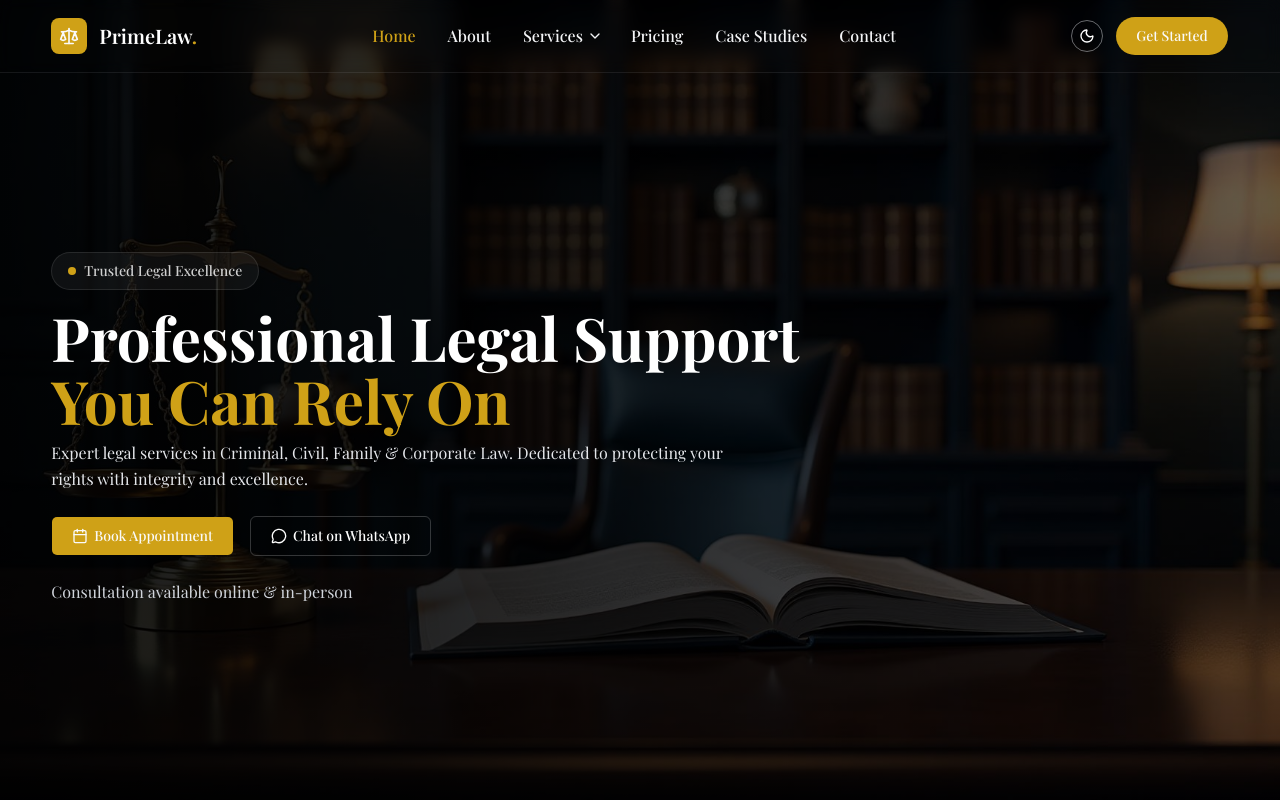
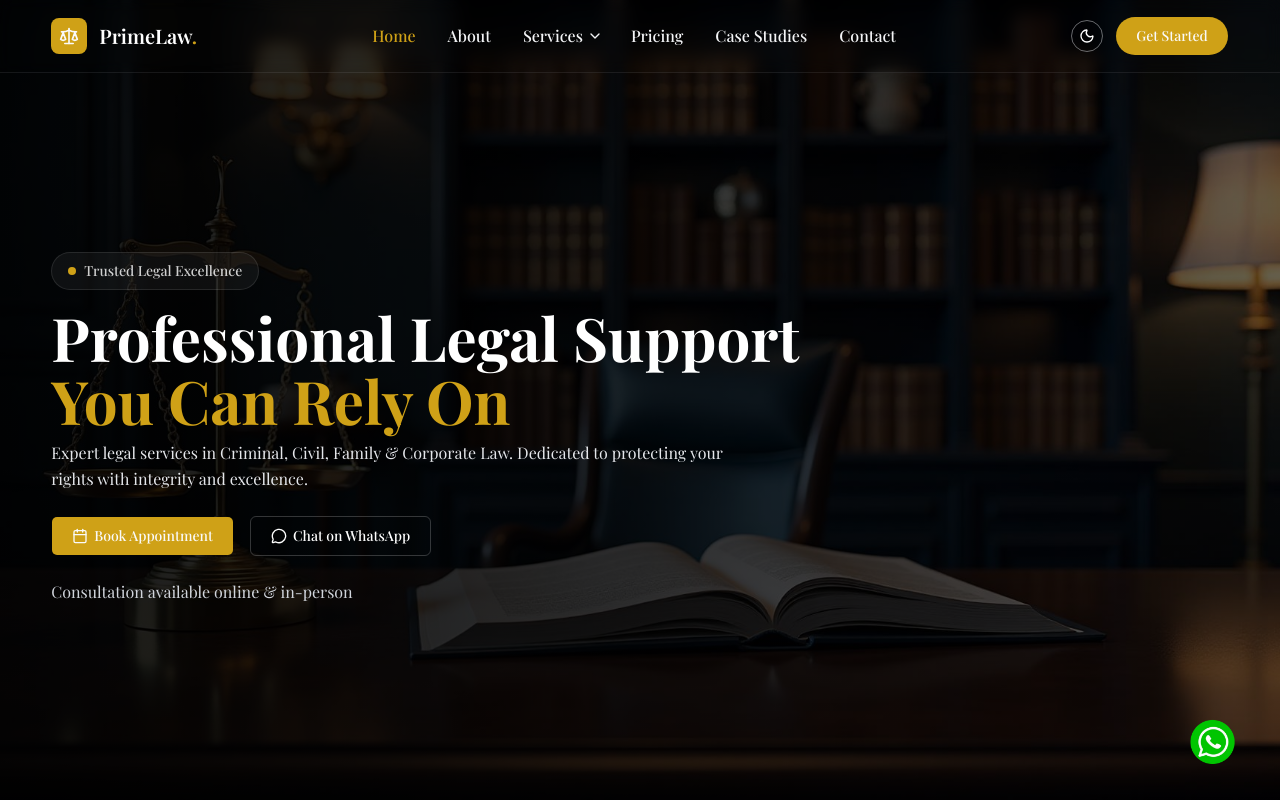
Before and after one commit to abdurrahmanrahat/law-firm, a React (Vite) app: page / in a window 1280 px wide. Shown: the top 800 px of the page. Built offline with nearby package versions, Linux system fonts and the light colour scheme; a web font is replaced by a local one.

Commit message:
whatsapp action

```diff
--- a/src/components/Layout/MainLayout.tsx
+++ b/src/components/Layout/MainLayout.tsx
@@ -2,6 +2,7 @@ import { Outlet } from "react-router-dom";
 import Footer from "../Shared/Footer";
 import Navbar from "../Shared/Navbar";
 import ScrollToTop from "../Shared/Ui/ScrollToTop";
+import WhatsAppAction from "../Shared/Ui/WhatsAppAction";
 
 const MainLayout = () => {
   return (
@@ -12,6 +13,7 @@ const MainLayout = () => {
           <Outlet />
         </div>
         <Footer />
+        <WhatsAppAction />
       </div>
     </ScrollToTop>
   );
--- a/src/components/Shared/Navbar.tsx
+++ b/src/components/Shared/Navbar.tsx
@@ -320,16 +320,16 @@ export default function Navbar() {
                   })}
                 </div>
 
-                <div className="mt-5 flex flex-col gap-3 border-t pt-5">
-                  <Link to="/contact">
-                    <Button className="rounded-full" size="lg">
+                <div className="mt-5 flex flex-col gap-3 border-t border-border/60 pt-5">
+                  <Link to="/contact" onClick={closeMobileMenu}>
+                    <Button className="rounded-full px-5" size="lg">
                       Get Started
                     </Button>
                   </Link>
-                  <Link to="/contact">
+                  <Link to="/contact" onClick={closeMobileMenu}>
                     <Button
                       variant="outline"
-                      className="rounded-full"
+                      className="rounded-full px-5"
                       size="lg"
                     >
                       Book Demo
--- /dev/null
+++ b/src/components/Shared/Ui/WhatsAppAction.tsx
@@ -0,0 +1,27 @@
+import { Link } from "react-router-dom";
+
+const WhatsAppAction = () => {
+  const whatsAppNumber = "8801820897892";
+  const baseUrl = "https://api.whatsapp.com/send/";
+  const encodedMessage = "Hi there, is there anyone to assist me?";
+  const whatsAppLink = `${baseUrl}?phone=${whatsAppNumber}&text=${encodedMessage}&type=phone_number&app_absent=0`;
+
+  return (
+    <div className="fixed bottom-[20px] right-[20px] sm:bottom-[30px] sm:right-[40px] 2xl:right-[60px] z-[50]">
+      <Link
+        to={whatsAppLink}
+        className="whatsapp-line relative"
+        target="_blank"
+        rel="noreferrer noopener"
+      >
+        <img
+          src="/images/shared/whatsapp.png"
+          alt="whatsapp"
+          className="w-14 h-14 z-50"
+        />
+      </Link>
+    </div>
+  );
+};
+
+export default WhatsAppAction;
```
Also changed, not shown: public/images/shared/whatsapp.png (added).
